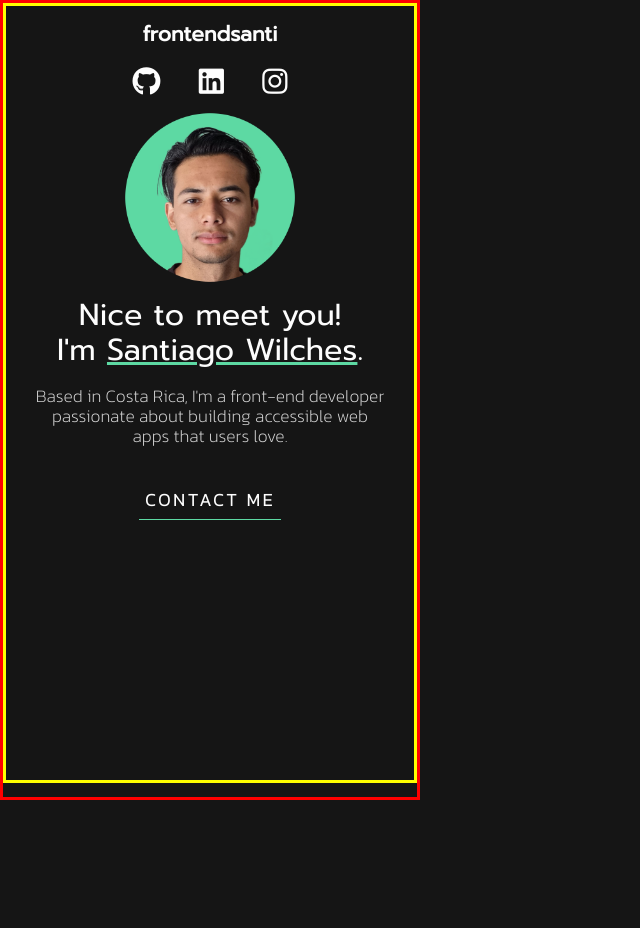
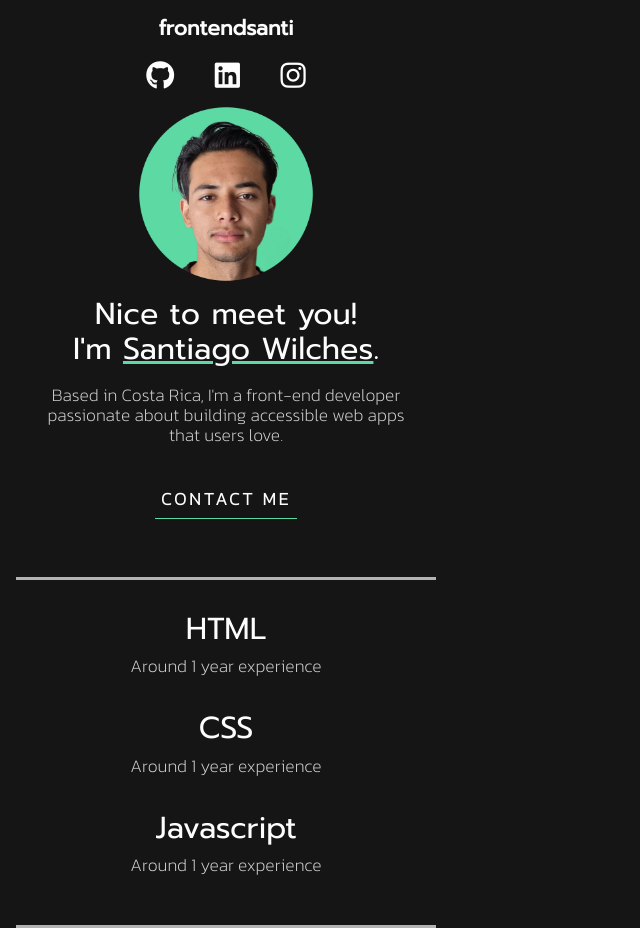
Before and after one commit to SantiagoWL/Portfolio, a plain HTML site: page index.html in a window 1280 px wide. Shown: the whole page, without its empty margins (0-640 px from the left). Before the commit the page ends 800 px from the top, so only its background shows below. Drawn offline with nearby package versions, Linux system fonts and the light colour scheme.

Commit message:
Tec Exp Added

```diff
--- a/data.js
+++ b/data.js
@@ -1,4 +1,4 @@
-export const tecData = [
+export const tecExp = [
     {
         name: `HTML`,
         experience: `Around 1 year experience`,
--- a/index.css
+++ b/index.css
@@ -11,9 +11,8 @@ body {
     font-family: 'Prompt', sans-serif;
     font-size: 16px;
     max-width: 420px;
-    margin: 0;
+    margin: 0 1em;
     background-color: #151515;
-    border: solid red;
     color: #FDFDFD;
 
 }
@@ -23,8 +22,16 @@ header {
     flex-direction: column;
     text-align: center;
     align-items: center;
-    height: 780px;
-    border: solid yellow;
+    height: auto;
+    margin-bottom: 2em;
+    padding-bottom: 2.5em;
+    border-bottom: solid #B3B3B3;
+    box-sizing: border-box;
+
+}
+
+header button {
+    margin-bottom: 1em;
 }
 
 .icons {
@@ -100,7 +107,6 @@ p {
  width: 140%;
  height: 180%;
  background-color: rgba(0, 0, 0, 0.05);
- border-radius: 50%;
  display: block;
  transition: all 0.5s 0.1s cubic-bezier(0.55, 0, 0.1, 1);
  z-index: -1;
@@ -114,32 +120,53 @@ p {
  top: 180%;
  width: 160%;
  height: 190%;
- background-color: #39bda7;
- border-radius: 50%;
+ background-color: #5DD9A3;
  display: block;
  transition: all 0.5s 0.1s cubic-bezier(0.55, 0, 0.1, 1);
  z-index: -1;
 }
 
 .contact-btn:hover {
- color: #ffffff;
- border: 1px solid #39bda7;
+ color: #151515;
+ font-weight: bold;
+ border: 1px solid #5DD9A3;
 }
 
 .contact-btn:hover:before {
  top: -35%;
- background-color: #39bda7;
+ background-color: #5DD9A3;
  transform: translateX(-50%) scaleY(1.3) scaleX(0.8);
 }
 
 .contact-btn:hover:after {
  top: -45%;
- background-color: #39bda7;
+ background-color: #5DD9A3;
  transform: translateX(-50%) scaleY(1.3) scaleX(0.8);
+}
+
+.exp-feed {
+    display: flex;
+    flex-direction: column;
+    text-align: center;
+    border-bottom: solid #B3B3B3;
+    padding-bottom: 0.9em;
+}
+
+.exp-feed h1 {
+    margin-bottom: 0.3em;
+}
+
+.exp-feed p {
+    margin: 0;
+    margin-bottom: 2em;
 }
 
 
 @media (min-width: 420px) {
+    header {
+        height: 580px;
+    }
+
     h1 {
         font-size: 1.9rem;
     }
--- a/index.html
+++ b/index.html
@@ -13,7 +13,7 @@
         <link rel="preconnect" href="https://fonts.gstatic.com" crossorigin>
         <link href="https://fonts.googleapis.com/css2?family=Kanit:wght@200&family=Prompt&display=swap" rel="stylesheet">
         <!--Javascript-->
-        <script src="index.pack.js"></script>
+        <script src="index.js" type="module"></script>
     </head>
     <body>
         <header>
@@ -29,20 +29,19 @@
             <p class="about">Based in Costa Rica, I'm a front-end developer passionate about building accessible web apps that users love.</p>
             <button class="contact-btn">CONTACT ME</button>
         </header>
-<!--
         <main>
 
-            <section class="exp" id="exp">
-                Here goes all the tecnologies & experience
+            <section class="exp-feed" id="exp-feed">
+                <!--Here goes all the tecnologies & experience-->
             </section>
+        </main>
+<!--
+        <h1>Projects</h1>
+        <button class="contact-btn">CONTACT ME</button>
+        <section class="projects" id="projects">
+            Here goes all the projects I've done
+        </section>
 
-            <h1>Projects</h1>
-            <button class="contact-btn">CONTACT ME</button>
-            <section class="projects" id="projects">
-                Here goes all the projects I've done
-            </section>
-
-        </main>
 
         <footer>
             <h1>Contact</h1>
--- a/index.js
+++ b/index.js
@@ -1 +1,20 @@
-// javascript
+import { tecExp } from './data.js'
+import { projectsData } from './data.js'
+
+function getExpFeed(){
+    let expFeed = ``
+
+    tecExp.forEach(function(tecnology){
+        expFeed+=`
+        <h1>${tecnology.name}</h1>
+        <p>${tecnology.experience}</p>
+        `
+    })
+    return expFeed
+}
+
+function render(){
+    document.getElementById('exp-feed').innerHTML = getExpFeed()
+}
+
+render()
```
